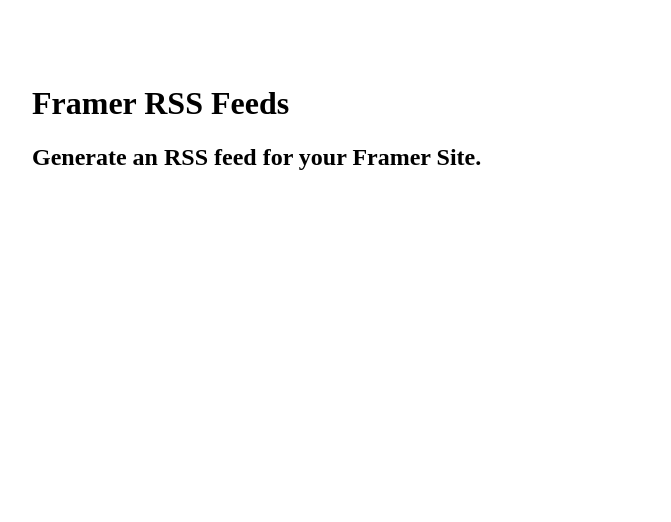
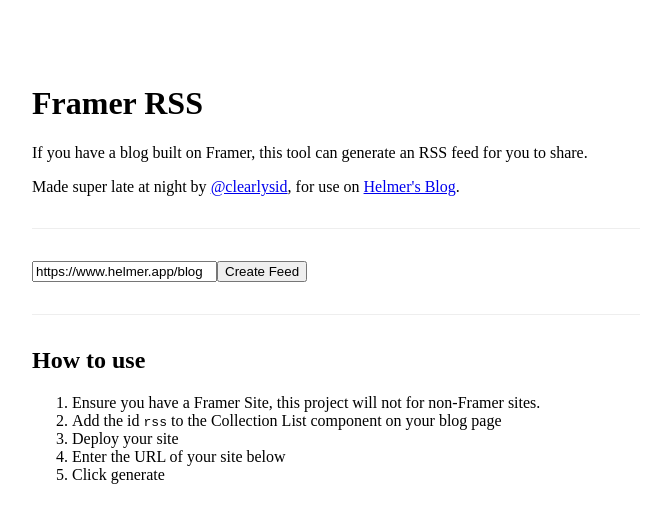
Before and after one commit to clearlysid/framer-rss, a Next.js app: page / in a window 1280 px wide. Shown: the top 522 px of the page, without its empty margins (304-975 px from the left). Built offline with nearby package versions, Linux system fonts and the light colour scheme.

Commit message:
feat: adds outline

```diff
--- /dev/null
+++ b/app/api/route.ts
@@ -0,0 +1,32 @@
+import { rss } from './rss';
+import { isFramerSite } from './utils/is-framer-site';
+
+export async function GET(request: Request) {
+
+	// TODO: get this from query param
+	const url = "https://www.helmer.app/blog";
+
+	const isFramer = await isFramerSite(url);
+
+	if (!isFramer) {
+		return Response.json({
+			body: "Could not find a Framer site at the given URL",
+			headers: {
+					'Content-Type': 'text/plain',
+			},
+			isBase64Encoded: false,
+			statusCode: 400,
+		})
+	}
+
+	const body = await rss(url);
+
+	return Response.json({
+		body,
+		headers: {
+				'Content-Type': body ? 'application/rss+xml' : 'text/plain',
+		},
+		isBase64Encoded: false,
+		statusCode: body ? 200 : 400,
+	})
+}
--- /dev/null
+++ b/app/api/rss.ts
@@ -0,0 +1,32 @@
+import { getPosts } from './utils/get-posts';
+
+export const rss = async (url: string): Promise<string> => {
+    const posts = await getPosts(url);
+
+    const name = 'Framer Blog';
+
+    return `
+        <?xml version="1.0" encoding="UTF-8" ?>
+        <rss version="2.0">
+            <channel>
+                <title>${name}</title>
+                <description>${name}</description>
+                <link>${url}</link>
+                <ttl>720</ttl>
+                ${posts
+                    .map(
+                        (post) => `
+                    <item>
+                        <title>${post.title}</title>
+                        <description>${post.description}</description>
+                        <guid>${post.link}</guid>
+                        <link>${post.link}</link>
+                        <pubDate>${post.date}</pubDate>
+                    </item>
+                `,
+                    )
+                    .join('')}
+            </channel>
+        </rss>
+    `.trim();
+};
--- /dev/null
+++ b/app/api/types/Article.ts
@@ -0,0 +1,6 @@
+export type Article = {
+	date: string;
+	description: string;
+	link: string;
+	title: string;
+};
--- /dev/null
+++ b/app/api/types/index.ts
@@ -0,0 +1 @@
+export * from './Article';
--- /dev/null
+++ b/app/api/utils/fetch-site.ts
@@ -0,0 +1,8 @@
+import { CheerioAPI, load } from 'cheerio';
+
+export const fetchSite = async (url: string): Promise<CheerioAPI> => {
+    const response = await fetch(url);
+    const body = await response.text();
+
+    return load(body);
+};
--- /dev/null
+++ b/app/api/utils/format-date.ts
@@ -0,0 +1,5 @@
+import { DateTime } from 'luxon';
+
+export const formatDate = (date: string, fromFormat: string): string => {
+    return DateTime.fromFormat(date.trim(), fromFormat).toRFC2822() ?? '';
+};
--- /dev/null
+++ b/app/api/utils/get-posts.ts
@@ -0,0 +1,42 @@
+import { Article } from '../types';
+import { fetchSite } from '../utils/fetch-site';
+import { formatDate } from '../utils/format-date';
+
+export const getPosts = async (url: string): Promise<Article[]> => {
+
+	const $ = await fetchSite(url);
+	// TODO: scrape the site for posts
+
+	const collectionList = $('#rss').html();
+
+	console.log(collectionList);
+
+	// articles.map((article) => {
+
+	//     // console.log(article.attribs.id);
+	//     console.log(article.attribs)
+	// });
+
+	console.log("=============")
+
+	// return articles.map((article) => {
+	//     const $article = $(article);
+	//     const $date = $article.find('b');
+	//     const $link = $article.find('a');
+	//     const $type = $article.find('[type]');
+
+	//     const date = $date.text().trim();
+	//     const title = $link.text().trim();
+	//     const type = $type.text().trim();
+	//     const url = $link.attr('href') ?? '';
+
+	//     return {
+	//         date: formatDate(date, 'MMMM d, yyyy'),
+	//         description: `${type} - ${title}`,
+	//         link: new URL(url, BASE_URL).toString(),
+	//         title,
+	//     };
+	// });
+
+	return [];
+};
--- /dev/null
+++ b/app/api/utils/is-framer-site.ts
@@ -0,0 +1,4 @@
+export const isFramerSite = async (url: string): Promise<boolean> => {
+	// TODO: check if the site is a framer site
+	return true;
+};
--- a/app/globals.css
+++ b/app/globals.css
@@ -10,7 +10,14 @@
 	padding: 0;
 }
 
-a {
-	color: inherit;
-	text-decoration: none;
+.root {
+	max-width: 640px;
+	padding: 4rem 1rem;
+	margin: 0 auto;
 }
+
+hr {
+	border: 0;
+	border-top: 1px solid #eee;
+	margin: 2rem 0;
+}
--- a/app/page.tsx
+++ b/app/page.tsx
@@ -1,12 +1,31 @@
 export default function Home() {
   return (
-    <main style={{
-      maxWidth: 640,
-      margin: 'auto',
-      padding: '4rem 1rem',
-    }}>
-      <h1>Framer RSS Feeds</h1>
-      <h2>Generate an RSS feed for your Framer Site.</h2>
-    </main>
+    <div className="root">
+      <header>
+        <h1>Framer RSS</h1>
+        <p>If you have a blog built on Framer, this tool can generate an RSS feed for you to share.</p>
+        <p>Made super late at night by <a href="https://www.twitter.com/clearlysid">@clearlysid</a>, for use on <a href="https://www.helmer.app/blog">Helmer's Blog</a>.</p>
+      </header>
+
+      <hr />
+
+      <form action="">
+        <input type="text" defaultValue={"https://www.helmer.app/blog"} />
+        <input type="submit" value="Create Feed" />
+      </form>
+
+
+
+      <hr />
+
+      <h2>How to use</h2>
+      <ol>
+        <li>Ensure you have a Framer Site, this project will not for non-Framer sites.</li>
+        <li>Add the id <code>rss</code> to the Collection List component on your blog page</li>
+        <li>Deploy your site</li>
+        <li>Enter the URL of your site below</li>
+        <li>Click generate</li>
+      </ol>
+    </div>
   )
 }
--- a/package.json
+++ b/package.json
@@ -9,9 +9,12 @@
     "lint": "next lint"
   },
   "dependencies": {
+    "@types/luxon": "^3.4.2",
     "@types/node": "20.11.11",
     "@types/react": "18.2.48",
     "@types/react-dom": "18.2.18",
+    "cheerio": "^1.0.0-rc.12",
+    "luxon": "^3.4.4",
     "next": "14.1.0",
     "react": "18.2.0",
     "react-dom": "18.2.0",
```
Also changed, not shown: 1 other file (tests, documents, lock files or other folders).
